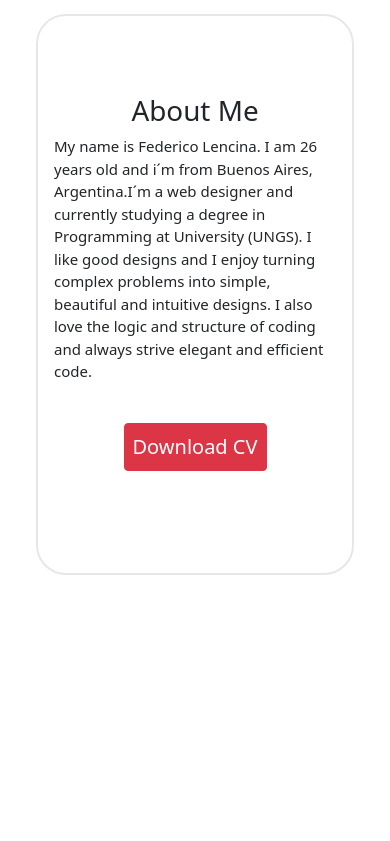
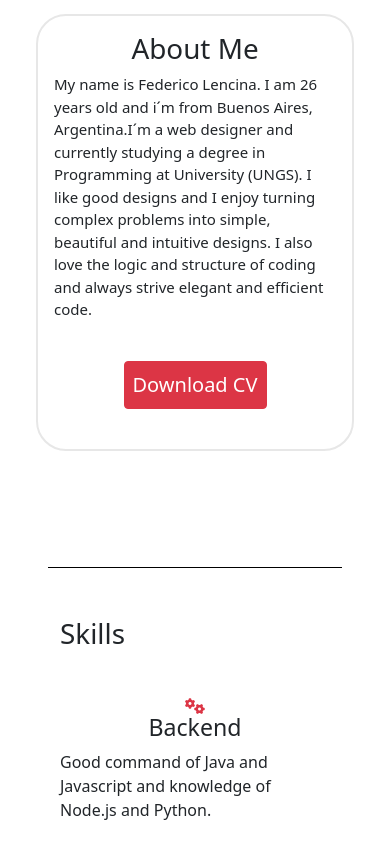
Before and after one commit to FedeNLencina/Portfolio, a React (Create React App) app: page / in a window 390 px wide. Shown: the part 1156-1997 px from the top of the page. Before the commit the page ends 1731 px from the top, so only its background shows below. Built offline with nearby package versions, Linux system fonts and the light colour scheme; a web font is replaced by a local one.

Commit message:
Correcion del responsive en el about ya que se superponia con el componente skill

```diff
--- a/src/App.js
+++ b/src/App.js
@@ -2,6 +2,7 @@ import React from 'react';
 import Navbar from './PortfolioContainer/NavBar/Navbar.js'
 import Hero from './PortfolioContainer/Hero/Hero.js';
 import About from './PortfolioContainer/AboutMe/About.js';
+import Skills from './PortfolioContainer/Skills/Skills.js';
 
 
 function App() {
@@ -11,6 +12,7 @@ function App() {
       <Navbar/>
       <Hero/>
       <About/>
+      <Skills/>
     </>
     </div>
   );
--- a/src/PortfolioContainer/AboutMe/About.js
+++ b/src/PortfolioContainer/AboutMe/About.js
@@ -3,7 +3,9 @@ import '../../Styles/About.css';
 
 export default function About() {
     return (
-      <div id="about" className="container p-5">
+      <div id="about" >
+        <div className="container p-5">
+
           <div className="row h-75" >
             <div className="col-12 col-sm-12 col-md-12 col-lg-6 d-flex justify-content-center contAbout p-5">
               <div className="cartaBG"></div>
@@ -11,7 +13,7 @@ export default function About() {
                 src={require("../../Images/About.jpeg")}
                 alt="about"
                 className="imgAbout img-fluid"
-              ></img>
+                ></img>
             </div>
 
             <div className="container col-12 col-lg-6 col-sm-12 col-md-12 d-flex flex-column justify-content-center align-content-center h-100 mt-5 p-3 divAbout">
@@ -32,13 +34,14 @@ export default function About() {
                   className="btn btn-danger p-2 fs-5"
                   href="Cv/LencinaFedericoCV.pdf"
                   download
-                >
+                  >
                   Download CV
                 </a>
                 </div>
             </div>
           </div>
 
+        </div>
       </div>
     );
 }
--- /dev/null
+++ b/src/PortfolioContainer/Skills/Skills.js
@@ -0,0 +1,23 @@
+import React from 'react';
+import '../../Styles/Skills.css';
+
+export default function Skills() {
+  return (
+        <div id="skills" className="p-5">
+            <div className="linea"></div>
+            <div className= "container my-5">
+                <h1 className= "my-5">Skills</h1>
+                <div className= "row">
+                    <div className="col-12 col-md-4 col-lg-4 d-flex flex-column justify-content-center align-content-center">
+                        <i class="fas fa-cogs text-danger text-center"></i>
+                        <h3 className="text-center">Backend</h3>
+                        <p>Good command of Java and Javascript and knowledge of Node.js and Python.</p>
+                        <div className="d-flex">
+
+                        </div>
+                    </div>
+                </div>
+            </div>
+        </div>
+  );
+}
--- a/src/Styles/About.css
+++ b/src/Styles/About.css
@@ -52,4 +52,13 @@
     .divAbout h1{
         text-align: center;
     }
+    #about{
+        height:100%;
+    }
 }
+
+@media (min-width:600px) and (max-width:1000px) {
+    #about{
+        height:100%;
+    }
+}
--- /dev/null
+++ b/src/Styles/Skills.css
@@ -0,0 +1,6 @@
+.linea {
+    border-top: 1px solid black;
+    height: 2px;
+    padding: 0;
+    margin: 20px auto 0 auto;
+  }
```
